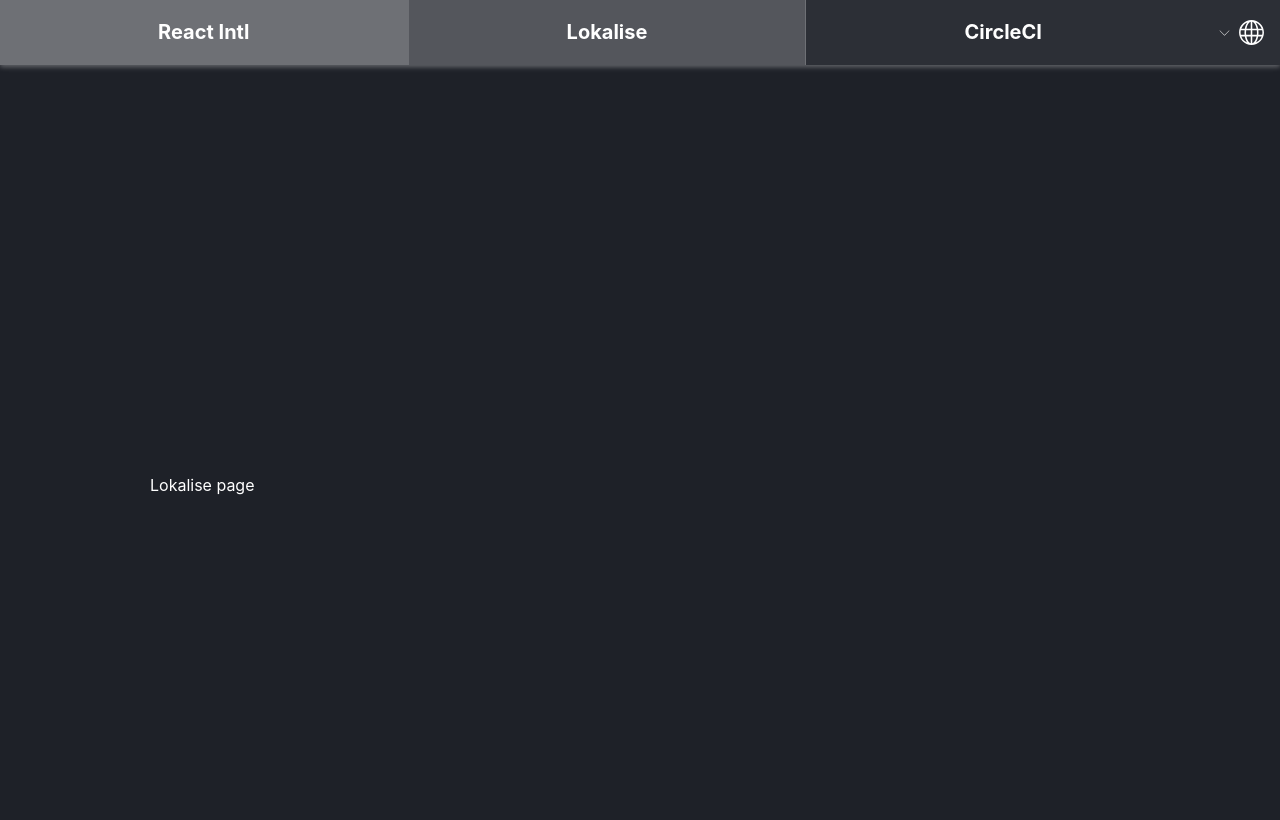
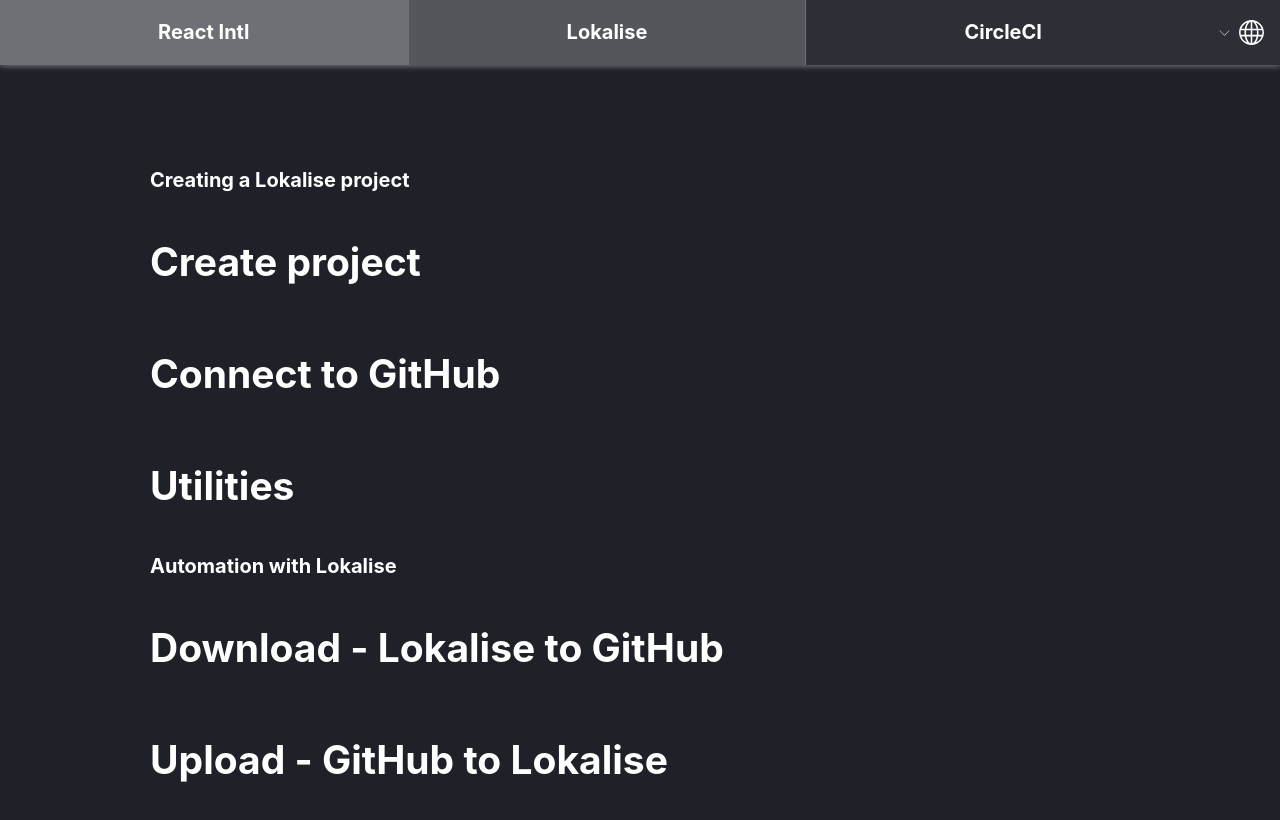
Before and after one commit to NuriaExtremadouro/react-lokalise-poc, a React (Create React App) app: page / in a window 1280 px wide. Shown: the top 820 px of the page. Built offline with nearby package versions, Linux system fonts and the light colour scheme.

Commit message:
Created basic Lokalise page

```diff
--- a/src/App.tsx
+++ b/src/App.tsx
@@ -1,10 +1,12 @@
 import { useState } from 'react';
+import { IntlProvider } from 'react-intl';
+
 import './App.css';
-import { IntlProvider } from 'react-intl';
+import { CaretDownIcon, InternationalizationIcon } from './assets/icons';
 import IntlDemoPage from './components/IntlDemoPage/IntlDemoPage';
+import LokalisePage from './components/LokalisePage/LokalisePage';
 import { messages } from './i18n/translations';
 import { Locales } from './i18n/locales';
-import { CaretDownIcon, InternationalizationIcon } from './assets/icons';
 
 const App = () => {
   const getLocale = () => ((localStorage.getItem("locale") || navigator.language) as Locales);
@@ -52,7 +54,7 @@
         </nav>
         <header className="content">
           {page === 'intl' && <IntlDemoPage />}
-          {page === 'lokalise' && <p>Lokalise page</p>}
+          {page === 'lokalise' && <LokalisePage />}
           {page === 'circleci' && <p>CircleCI page</p>}
         </header>
       </div>
--- /dev/null
+++ b/src/components/LokalisePage/LokalisePage.tsx
@@ -0,0 +1,22 @@
+import { useState } from "react";
+import { useIntl } from "react-intl";
+
+const LokalisePage = () => {
+  const intl = useIntl();
+  const [formattedNumber, setFormattedNumber] = useState('');
+  const [pluralizationNumber, setPluralizationNumber] = useState('');
+
+  return (
+    <>
+      <h1>Creating a Lokalise project</h1>
+      <h2>Create project</h2>
+      <h2>Connect to GitHub</h2>
+      <h2>Utilities</h2>
+      <h1>Automation with Lokalise</h1>
+      <h2>Download - Lokalise to GitHub</h2>
+      <h2>Upload - GitHub to Lokalise</h2>
+    </>
+  );
+};
+
+export default LokalisePage;
```
